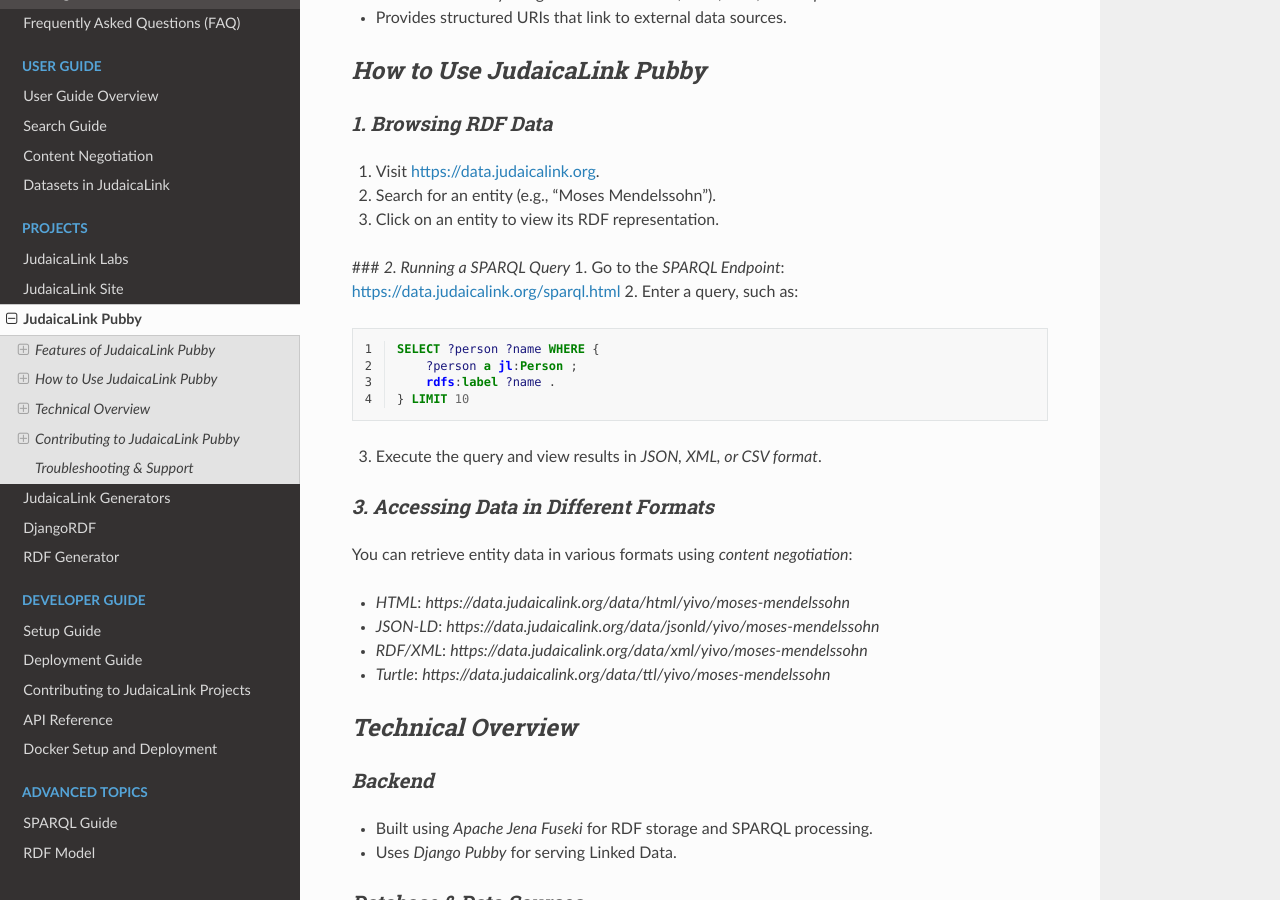
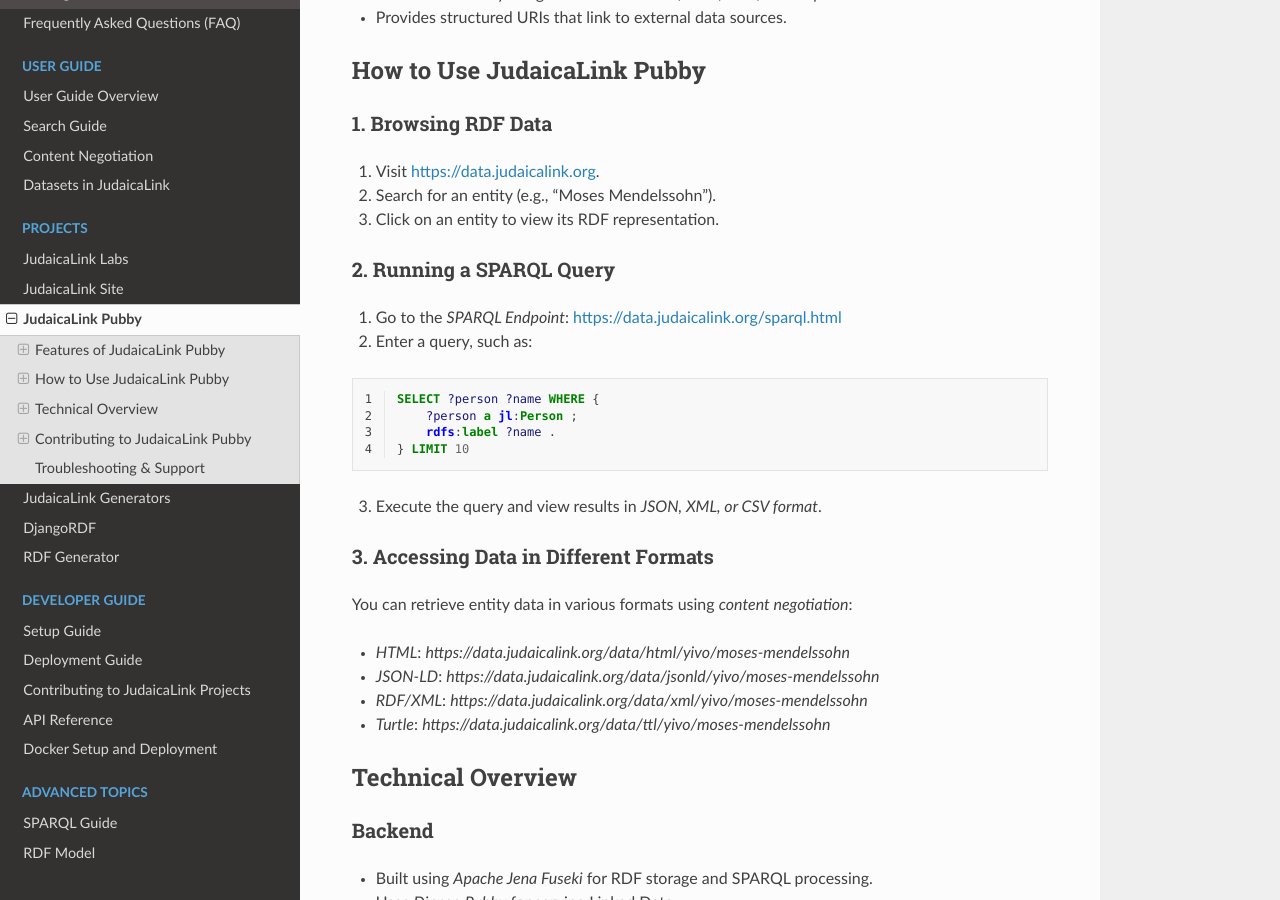
Before and after one commit to bsesic/judaicalink-docs, a Sphinx documentation site: the page built from docs/projects/pubby.rst, in a window 1280 px wide and 900 px high, scrolled down 672 px. Built offline with Sphinx 7.4.7 and the Read the Docs theme 3.1.0, drawn with Linux system fonts in a browser that asks for light colours.

Commit message:
pubby.rst updated

```diff
--- a/docs/projects/pubby.rst
+++ b/docs/projects/pubby.rst
@@ -6,40 +6,41 @@
 
 JudaicaLink Pubby is a *linked data server* that provides a human-readable and machine-accessible interface for RDF data. It serves as a *SPARQL endpoint* and *Linked Data interface* for querying and browsing JudaicaLink’s structured datasets.
 
-*Features of JudaicaLink Pubby*
-===============================
+Features of JudaicaLink Pubby
+=============================
 
-*1. SPARQL Query Interface*
----------------------------
+1. SPARQL Query Interface
+-------------------------
 
 * Users can run *SPARQL queries* to retrieve structured information.
 * Supports *Linked Data browsing* by providing entity URIs.
 * SPARQL Endpoint: `https://data.judaicalink.org/sparql.html <https://data.judaicalink.org/sparql.html>`_.
 
-*2. RDF Data Exploration*
---------------------------
+2. RDF Data Exploration
+-----------------------
 
 * Each entity has a *dedicated RDF page*, accessible through content negotiation.
 * Supports multiple formats, including *RDF/XML, Turtle, and JSON-LD*.
 * Example entity URL: `https://data.judaicalink.org/data/html/yivo/moses-mendelssohn`
 
-*3. Integration with Linked Data Services*
--------------------------------------------
+3. Integration with Linked Data Services
+----------------------------------------
 
 * JudaicaLink Pubby integrates with *Wikidata, GND, VIAF, and DBpedia*.
 * Provides structured URIs that link to external data sources.
 
-*How to Use JudaicaLink Pubby*
-==============================
+How to Use JudaicaLink Pubby
+============================
 
-*1. Browsing RDF Data*
------------------------
+1. Browsing RDF Data
+--------------------
 
 1. Visit `https://data.judaicalink.org <https://data.judaicalink.org>`_.
 2. Search for an entity (e.g., "Moses Mendelssohn").
 3. Click on an entity to view its RDF representation.
 
-### *2. Running a SPARQL Query*
+2. Running a SPARQL Query
+-------------------------
 1. Go to the *SPARQL Endpoint*: `https://data.judaicalink.org/sparql.html <https://data.judaicalink.org/sparql.html>`_
 2. Enter a query, such as:
 
@@ -53,8 +54,8 @@
 
 3. Execute the query and view results in *JSON, XML, or CSV format*.
 
-*3. Accessing Data in Different Formats*
-----------------------------------------
+3. Accessing Data in Different Formats
+--------------------------------------
 You can retrieve entity data in various formats using *content negotiation*:
 
 * *HTML*: `https://data.judaicalink.org/data/html/yivo/moses-mendelssohn`
@@ -62,34 +63,35 @@
 * *RDF/XML*: `https://data.judaicalink.org/data/xml/yivo/moses-mendelssohn`
 * *Turtle*: `https://data.judaicalink.org/data/ttl/yivo/moses-mendelssohn`
 
-*Technical Overview*
-====================
+Technical Overview
+==================
 
-*Backend*
----------
+Backend
+-------
 
 * Built using *Apache Jena Fuseki* for RDF storage and SPARQL processing.
 * Uses *Django Pubby* for serving Linked Data.
 
-*Database & Data Sources*
--------------------------
+Database & Data Sources
+-----------------------
 
 * Stores data in *RDF triple format*.
 * Integrates external resources such as *Wikidata, DBpedia, and GND*.
 
-*Contributing to JudaicaLink Pubby*
-===================================
+Contributing to JudaicaLink Pubby
+=================================
 
-*Setting Up a Development Environment*
+Setting Up a Development Environment
+------------------------------------
 
-1. *Clone the repository*
+1. **Clone the repository**
 
 .. code-block:: bash
 
     git clone https://github.com/lod-pubby/pubby-django.git
     cd pubby-django
 
-2. *Create a virtual environment*
+2. **Create a virtual environment**
 
 .. code-block:: bash
 
@@ -97,13 +99,13 @@
    source venv/bin/activate  # On macOS/Linux
    venv\Scripts\activate  # On Windows
 
-3. *Install dependencies*
+3. **Install dependencies**
 
 .. code-block:: bash
 
    pip install -r requirements.txt
 
-4. *Run the development server*
+4. **Run the development server**
 
 .. code-block:: bash
 
@@ -111,13 +113,13 @@
 
 5. Open http://127.0.0.1:8000/ in your browser.
 
-*Deployment*
-------------
+Deployment
+----------
 * Pubby is deployed using *Docker*.
 * RDF data is loaded via *SPARQL Update queries*.
 
-*Troubleshooting & Support*
-===========================
+Troubleshooting & Support
+=========================
 * *SPARQL query errors?* Check syntax and dataset availability.
 * *RDF data not loading?* Verify dataset ingestion.
 * *Need help?* Contact us at `https://labs.judaicalink.org/contact/ <https://labs.judaicalink.org/contact/>`_.
```
